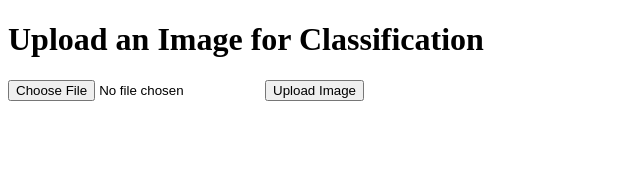
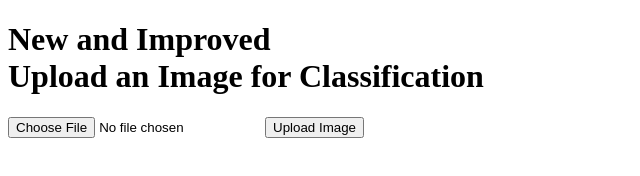
Before and after one commit to rasmirm/abuilt.github.io, a website: page index.html in a window 1280 px wide. Shown: the whole page, without its empty margins (0-640 px from the left). Drawn offline with Linux system fonts and the light colour scheme.

Commit message:
Update index.html

```diff
--- a/index.html
+++ b/index.html
@@ -6,7 +6,7 @@
     <title>Image Classification</title>
 </head>
 <body>
-    <h1>Upload an Image for Classification</h1>
+    <h1>New and Improved <br> Upload an Image for Classification</h1>
     <form id="uploadForm" action="/.netlify/functions/classify" method="post" enctype="multipart/form-data">
         <input type="file" name="file" accept="image/*" />
         <button type="submit">Upload Image</button>
```
